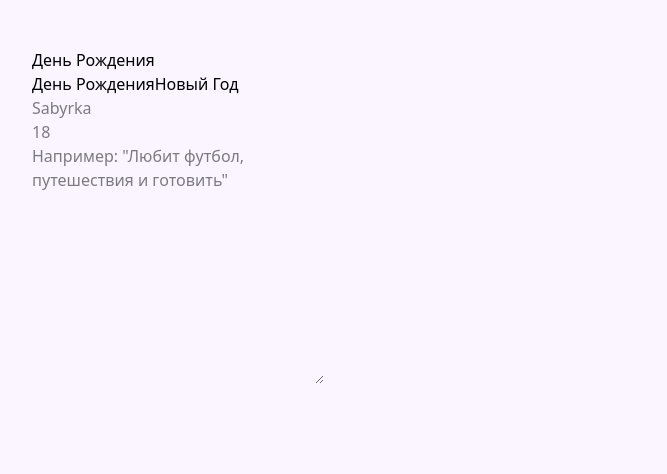
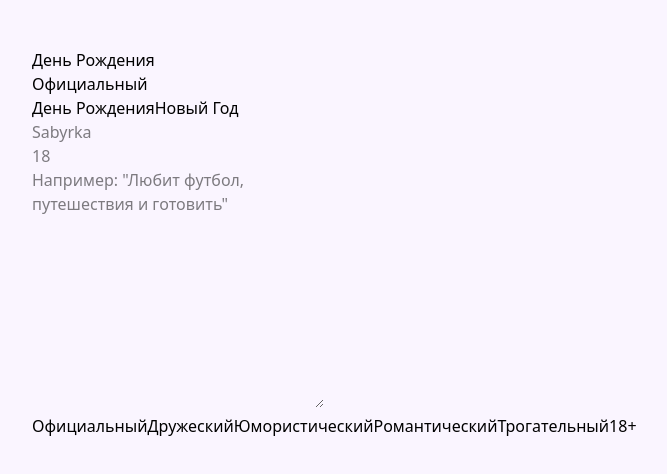
Before and after one commit to sabyrkazen/greeting-generator-react, a React (Vite) app: page / in a window 1280 px wide. Shown: the top 474 px of the page, without its empty margins (0-667 px from the left). Built offline with nearby package versions, Linux system fonts and the light colour scheme.

Commit message:
feat: add tone selection feature in App component

```diff
--- a/src/App.tsx
+++ b/src/App.tsx
@@ -1,11 +1,12 @@
 import { useState } from 'react'
-import { OccasionType } from './types'
+import { OccasionType, ToneType } from './types'
 
 export const App = () => {
   const [occasion, setOccasion] = useState<OccasionType>(OccasionType.BIRTHDAY)
   const [name, setName] = useState<string>('')
   const [age, setAge] = useState<string>('')
   const [interests, setInterests] = useState<string>('')
+  const [tone, setTone] = useState<ToneType>(ToneType.OFFICIAL)
 
   return (
     <div className="min-h-screen bg-[#FAF5FF]">
@@ -16,6 +17,7 @@ export const App = () => {
           <p>{name}</p>
           <p>{age}</p>
           <p>{interests}</p>
+          <p>{tone}</p>
         </div>
         <div>
           <div>
@@ -35,6 +37,13 @@ export const App = () => {
               onChange={(event) => setInterests(event.target.value)}
             ></textarea>
           </div>
+          <div>
+            {Object.values(ToneType).map((item: ToneType) => (
+              <button key={item} onClick={() => setTone(item)}>
+                {item}
+              </button>
+            ))}
+          </div>
         </div>
       </main>
     </div>
--- a/src/types/index.ts
+++ b/src/types/index.ts
@@ -4,3 +4,14 @@ export const OccasionType = {
 } as const
 
 export type OccasionType = typeof OccasionType[keyof typeof OccasionType]
+
+export const ToneType = {
+  OFFICIAL: 'Официальный',
+  FRIENDLY: 'Дружеский',
+  HUMOROUS: 'Юмористический',
+  ROMANTIC: 'Романтический',
+  TOUCHING: 'Трогательный',
+  ADULT: '18+',
+} as const
+
+export type ToneType = typeof ToneType[keyof typeof ToneType]
```
